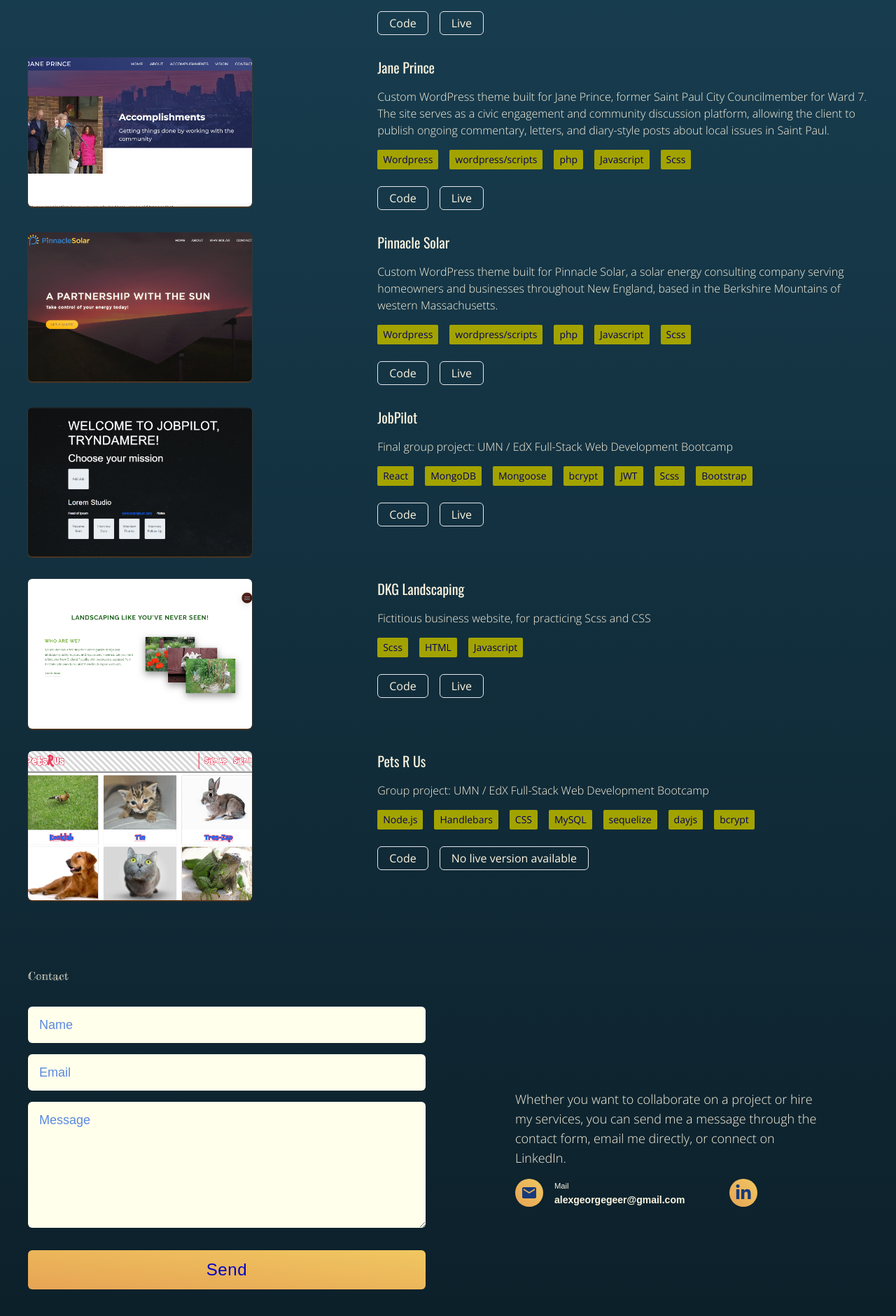
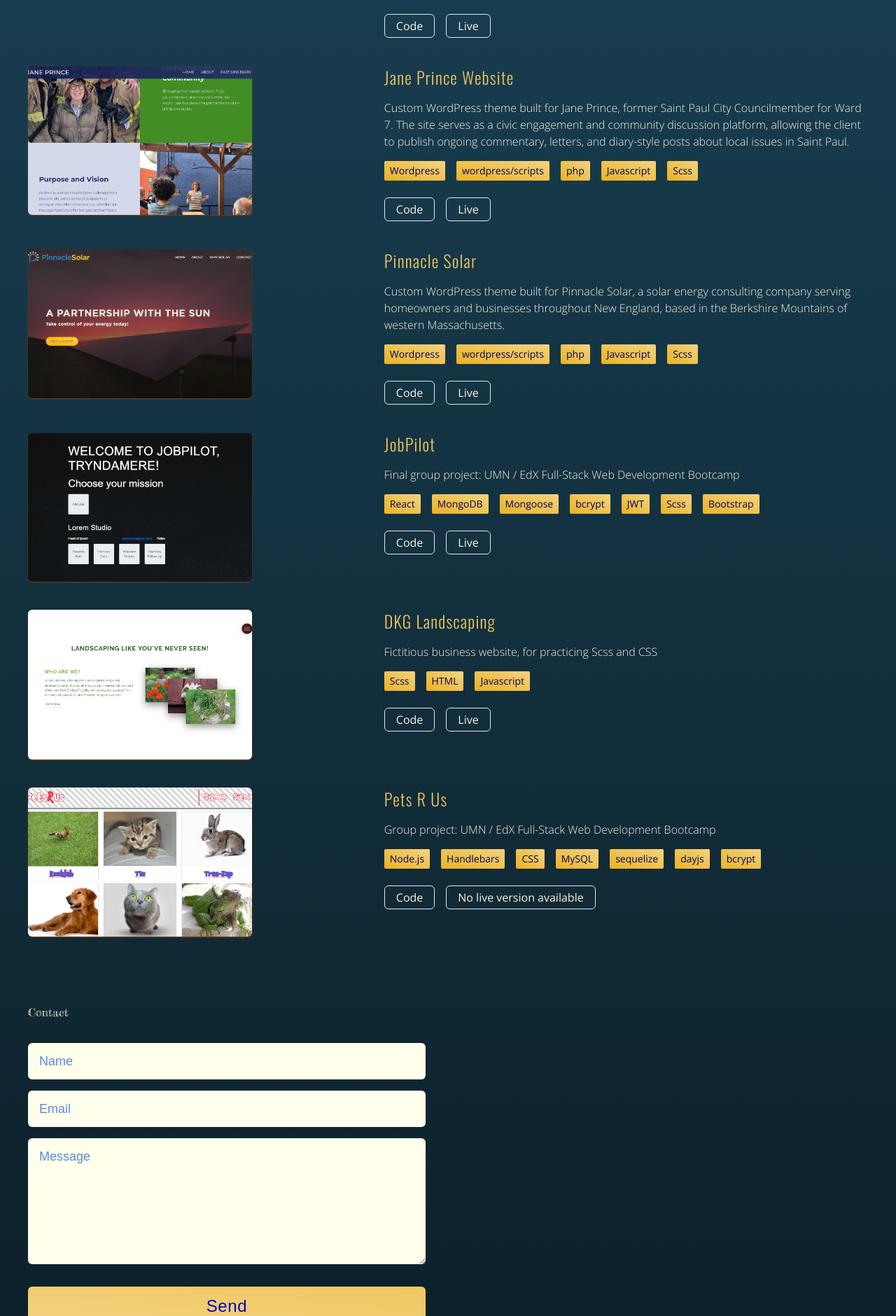
Before and after one commit to agDesignz/portfolio_2, a React (Vite) app: page / in a window 1280 px wide. Shown: the part 1800-3680 px from the top of the page at 70% size. Built offline with nearby package versions, Linux system fonts and the light colour scheme.

Commit message:
altered some colors, and projects styling

```diff
--- a/src/assets/data/projects.js
+++ b/src/assets/data/projects.js
@@ -17,13 +17,13 @@
     alt: "Screenshot of the bookclub Manager main dashboard.",
   },
   {
-    title: "Jane Prince",
+    title: "Jane Prince Website",
     description:
       "Custom WordPress theme built for Jane Prince, former Saint Paul City Councilmember for Ward 7. The site serves as a civic engagement and community discussion platform, allowing the client to publish ongoing commentary, letters, and diary-style posts about local issues in Saint Paul.",
     stack: ["Wordpress", "wordpress/scripts", "php", "Javascript", "Scss"],
     code: "https://github.com/agDesignz/jane_prince_wp",
     live: "https://janeprincew7.com/",
-    image: "project-jane.png",
+    image: "project-jprince.png",
     alt: "screenshot of Jane Prince campaign website.",
   },
   {
--- a/src/assets/styles/base/_global.css
+++ b/src/assets/styles/base/_global.css
@@ -1,6 +1,4 @@
 :root {
-  /* --polynesian-blue: theme(colors.polynesian_blue.500);
-  --navy-blue: theme(colors.navy_blue.500); */
   --green: theme(colors.mindaro.200);
   --altcha-color-border: theme(colors.mindaro.900);
   --altcha-max-width: 100%;
--- a/src/assets/styles/components/_section.css
+++ b/src/assets/styles/components/_section.css
@@ -2,7 +2,6 @@
   .page-section {
     @apply container xl:max-w-[1200px] flex items-center justify-center py-4 md:py-12;
     &--border {
-      /* @apply border-b border-blue_(ncs)-200; */
       border: none;
     }
     &__title {
--- a/src/components/Contact.jsx
+++ b/src/components/Contact.jsx
@@ -14,7 +14,7 @@
         <div className="grid sm:grid-cols-2 items-start gap-8 md:gap-16 font-[sans-serif]">
           <ContactForm />
           <div className="flex flex-col gap-4 justify-center h-full lg:p-16">
-            <p className="text-lg">
+            {/* <p className="text-lg">
               Whether you want to collaborate on a project or hire my services,
               you can send me a message through the contact form, email me
               directly, or connect on LinkedIn.
@@ -22,7 +22,7 @@
 
             <div className="flex flex-col min-[320px]:flex-row gap-8 md:gap-16">
               <div className="flex items-center">
-                <div className="bg-gradient-to-tr from-carrot-600 to-saffron-500 h-10 w-10 rounded-full flex items-center justify-center shrink-0">
+                <div className="bg-gradient-to-tr from-saffron-600 to-saffron-500 h-10 w-10 rounded-full flex items-center justify-center shrink-0">
                   <MdEmail className="text-2xl fill-polynesian_blue-400" />
                 </div>
                 <a
@@ -39,12 +39,12 @@
                   target="_blank"
                   className="hover:opacity-70"
                 >
-                  <div className="bg-gradient-to-tr from-carrot-600 to-saffron-500 h-10 w-10 rounded-full flex items-center justify-center shrink-0">
+                  <div className="bg-gradient-to-tr from-saffron-600 to-saffron-500 h-10 w-10 rounded-full flex items-center justify-center shrink-0">
                     <FaLinkedinIn className="text-2xl fill-polynesian_blue-400" />
                   </div>
                 </Link>
               </div>
-            </div>
+            </div> */}
           </div>
         </div>
       </div>
--- a/src/components/ContactForm.jsx
+++ b/src/components/ContactForm.jsx
@@ -112,7 +112,7 @@
       <AltchaComponent ref={altchaRef} />
       <button
         type="submit"
-        className="bg-gradient-to-tr from-carrot-600 to-saffron-500 text-2xl text-navy_blue-600 hover:opacity-75 duration-75 tracking-wide rounded-md px-4 py-3 w-full"
+        className="bg-gradient-to-tr from-saffron-600 to-saffron-500 text-2xl text-navy_blue-600 hover:opacity-75 duration-75 tracking-wide rounded-md px-4 py-3 w-full"
       >
         Send
       </button>
--- a/src/components/Projects.jsx
+++ b/src/components/Projects.jsx
@@ -8,11 +8,11 @@
         <div>
           <h2 className="page-section__title">Projects</h2>
         </div>
-        <div className="flex flex-col gap-8">
+        <div className="flex flex-col gap-10">
           {PROJECTS.map((pro, idx) => (
             <div
               key={idx}
-              className="grid sm:grid-cols-[1fr_1fr] lg:grid-cols-[2fr_3fr] gap-8"
+              className="grid sm:grid-cols-[1fr_1fr] lg:grid-cols-[2fr_3fr] gap-8 md:gap-10 lg:gap-12"
             >
               <figure className="max-w-80 aspect-[3/2] rounded-md overflow-hidden shadow-sm shadow-cocoa-300 relative">
                 <img
@@ -23,13 +23,15 @@
                 {/* <div className="absolute top-0 left-0 right-0 bottom-0 z-20 project-gradient opacity-0 hover:opacity-100 duration-200"></div> */}
               </figure>
               <div className="flex flex-col gap-4">
-                <h3 className="font-oswald text-xl">{pro.title}</h3>
+                <h3 className="font-oswald font-light text-xl md:text-2xl tracking-wider text-saffron-500">
+                  {pro.title}
+                </h3>
                 <p>{pro.description}</p>
                 <div className="flex flex-wrap gap-4">
                   {pro.stack.map((tech, idx) => (
                     <span
                       key={idx}
-                      className="rounded-sm bg-mindaro-200 px-2 py-1 font-open-sans text-sm text-navy_blue-400"
+                      className="rounded-sm bg-gradient-to-tr from-saffron-400 to-saffron-600 px-2 py-1 font-open-sans text-sm text-navy_blue-400"
                     >
                       {tech}
                     </span>
--- a/tailwind.config.js
+++ b/tailwind.config.js
@@ -53,18 +53,18 @@
           800: "#f5c29b",
           900: "#fae0cd",
         },
-        carrot: {
-          DEFAULT: "#e08e29",
-          100: "#2e1d07",
-          200: "#5d390d",
-          300: "#8b5614",
-          400: "#ba721b",
-          500: "#e08e29",
-          600: "#e7a454",
-          700: "#edbb7e",
-          800: "#f3d2a9",
-          900: "#f9e8d4",
-        },
+        // carrot: {
+        //   DEFAULT: "#e08e29",
+        //   100: "#2e1d07",
+        //   200: "#5d390d",
+        //   300: "#8b5614",
+        //   400: "#ba721b",
+        //   500: "#e08e29",
+        //   600: "#e7a454",
+        //   700: "#edbb7e",
+        //   800: "#f3d2a9",
+        //   900: "#f9e8d4",
+        // },
         saffron: {
           DEFAULT: "#f0c761",
           100: "#3e2e06",
@@ -89,30 +89,30 @@
           800: "#ffffd6",
           900: "#ffffeb",
         },
-        celeste: {
-          DEFAULT: "#c2fcff",
-          100: "#00555a",
-          200: "#00abb4",
-          300: "#0ef3ff",
-          400: "#68f7ff",
-          500: "#c2fcff",
-          600: "#cefdff",
-          700: "#dafdff",
-          800: "#e7feff",
-          900: "#f3feff",
-        },
-        sky_blue: {
-          DEFAULT: "#7cc6de",
-          100: "#0e2d37",
-          200: "#1c5a6f",
-          300: "#2a87a6",
-          400: "#45aed0",
-          500: "#7cc6de",
-          600: "#97d1e5",
-          700: "#b1ddeb",
-          800: "#cbe8f2",
-          900: "#e5f4f8",
-        },
+        // celeste: {
+        //   DEFAULT: "#c2fcff",
+        //   100: "#00555a",
+        //   200: "#00abb4",
+        //   300: "#0ef3ff",
+        //   400: "#68f7ff",
+        //   500: "#c2fcff",
+        //   600: "#cefdff",
+        //   700: "#dafdff",
+        //   800: "#e7feff",
+        //   900: "#f3feff",
+        // },
+        // sky_blue: {
+        //   DEFAULT: "#7cc6de",
+        //   100: "#0e2d37",
+        //   200: "#1c5a6f",
+        //   300: "#2a87a6",
+        //   400: "#45aed0",
+        //   500: "#7cc6de",
+        //   600: "#97d1e5",
+        //   700: "#b1ddeb",
+        //   800: "#cbe8f2",
+        //   900: "#e5f4f8",
+        // },
         "blue_(ncs)": {
           DEFAULT: "#3890bc",
           100: "#0b1d26",
```
Also changed, not shown: src/assets/styles/components/_background.css (+0 -8 lines), public/images/project-jane.png (deleted), public/images/project-jprince.png.
